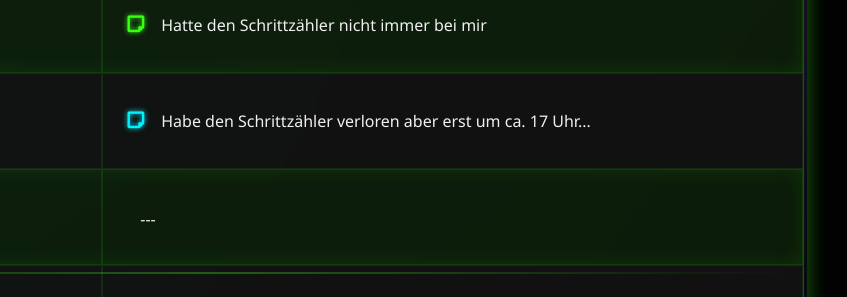
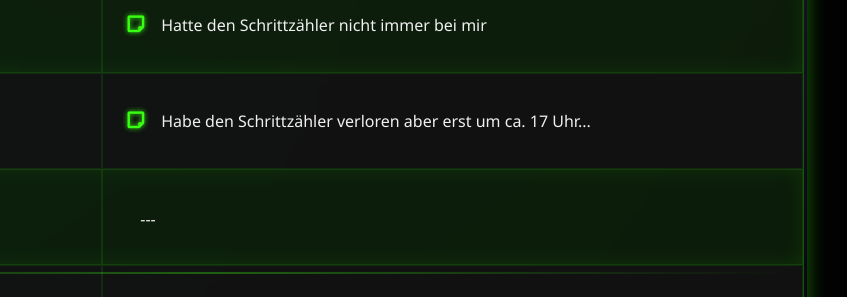
Before and after one commit to LeTobias9240011/Schul-Tabelle, a plain HTML site: page index.html in a window 1280 px wide. Shown: the part 268-565 px from the top of the page, 433-1280 px from the left. Drawn offline with Linux system fonts and the light colour scheme.

Commit message:
Update index.html

```diff
--- a/index.html
+++ b/index.html
@@ -373,7 +373,7 @@
                             <tr>
                                 <td>Dienstag<br><span class="date">08.04</span></td>
                                 <td><i class="fa-brands fa-odnoklassniki" style="color: var(--neon-pink);"></i> Rund 4000 Schritte</td>
-                                <td><i class="fas fa-sticky-note" style="color: var(--neon-blue);"></i> Habe den Schrittzähler verloren aber erst um ca. 17 Uhr...</td>
+                                <td><i class="fas fa-sticky-note" style="color: var(--neon-green);"></i> Habe den Schrittzähler verloren aber erst um ca. 17 Uhr...</td>
                             </tr>
                             <tr class="highlight">
                                 <td>Mittwoch<br><span class="date">09.04</span></td>
```
